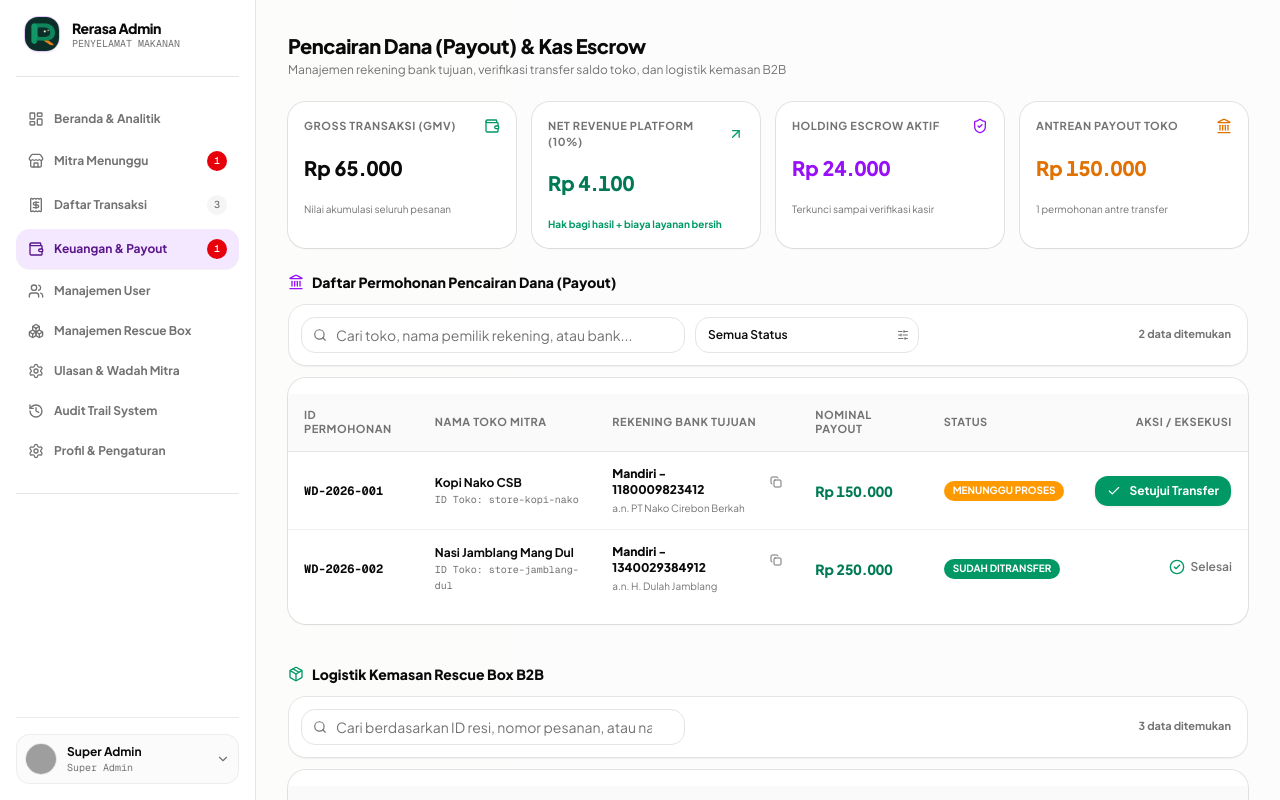
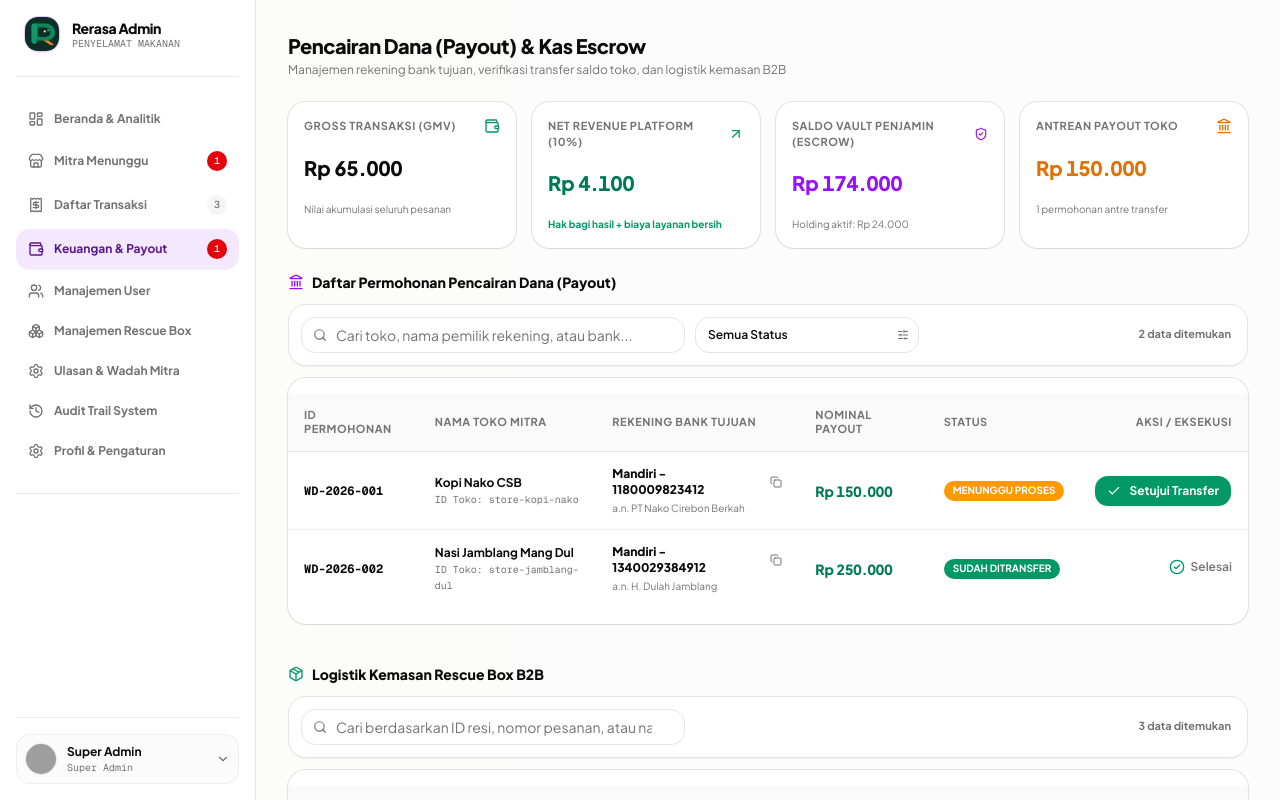
Before and after one commit to janfdev/FoodRescue, a Next.js app: page /admin/keuangan in a window 1280 px wide. Built offline with nearby package versions, Linux system fonts and the light colour scheme; grey boxes are pictures that could not be loaded.

Commit message:
fix(admin-keuangan): explicitly display Saldo Vault Penjamin (Escrow) card with non-zero consolidated liquidity

```diff
--- a/src/app/admin/keuangan/page.tsx
+++ b/src/app/admin/keuangan/page.tsx
@@ -144,14 +144,14 @@ export default function AdminKeuanganPage() {
 
         <Card className="border-border shadow-xs bg-card p-4 space-y-1 rounded-2xl">
           <div className="flex items-center justify-between text-muted-foreground">
-            <span className="text-[11px] font-bold uppercase tracking-wider">Holding Escrow Aktif</span>
+            <span className="text-[11px] font-bold uppercase tracking-wider">Saldo Vault Penjamin (Escrow)</span>
             <ShieldCheck className="size-4 text-purple-600" />
           </div>
           <p className="text-xl font-black text-purple-600 tabular-nums">
-            Rp {totalEscrowHold.toLocaleString("id-ID")}
+            Rp {totalVaultBalance.toLocaleString("id-ID")}
           </p>
           <span className="text-[10px] text-muted-foreground block">
-            Terkunci sampai verifikasi kasir
+            Holding aktif: Rp {totalEscrowHold.toLocaleString("id-ID")}
           </span>
         </Card>
 
```
